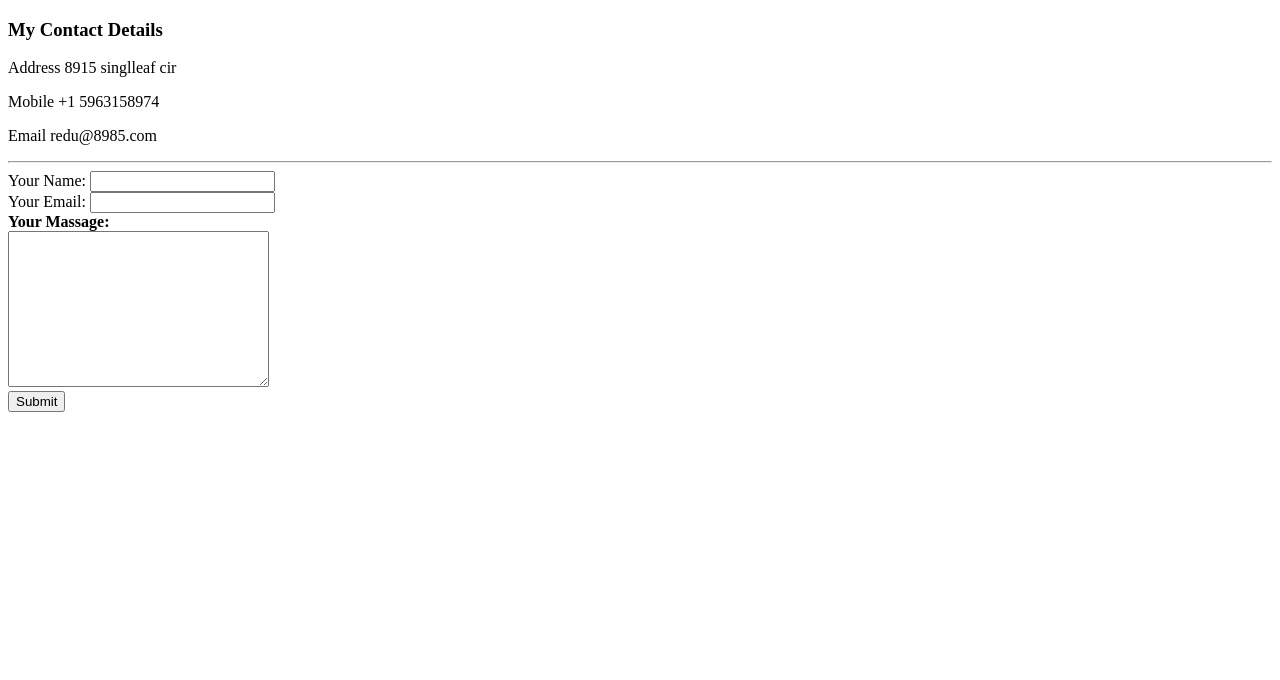
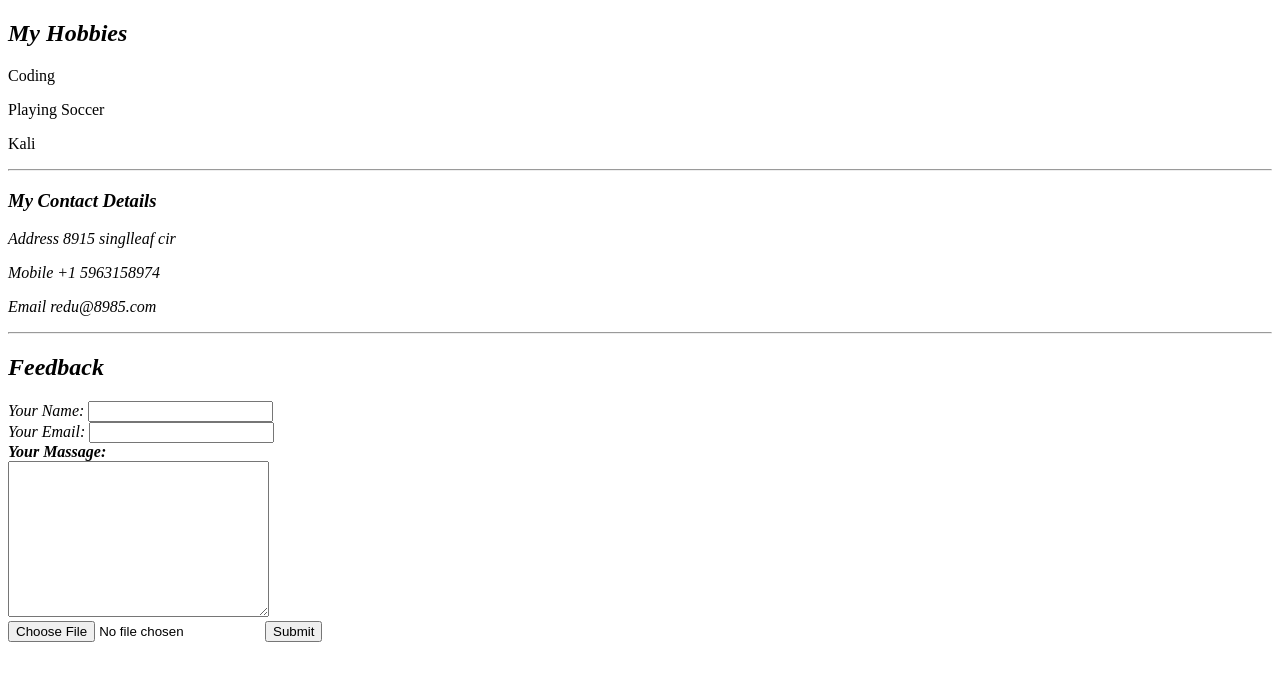
Before and after one commit to RedK21/CV, a plain HTML site: page Contact Me .html in a window 1280 px wide. Drawn offline with Linux system fonts and the light colour scheme.

Commit message:
Add files via upload

```diff
--- a/Contact Me .html
+++ b/Contact Me .html
@@ -7,11 +7,17 @@
 </head>
 
 <body>
-        <h3>My Contact Details</h3>
+        <h2><em>My Hobbies</em></h2>
+        <p>Coding</p>
+        <p>Playing Soccer</p>
+        <p>Kali</p>
+        <hr>
+    <h3><em>My Contact Details<em/></h3>
         <p>Address 8915 singlleaf cir</p>
         <p>Mobile +1 5963158974</p>
         <p>Email redu@8985.com</p>
         <hr>
+        <h2><em>Feedback</em></h2>
 <form action="mailto:bizu@gmail.com" method="post" enctype="text/plain">
         <label for="name">Your Name: </label>
         <input type="text" name="Your Name" value=""><br>
@@ -19,6 +25,7 @@
         <input type="text" name="Your Email" value=""><br>
         <label><strong>Your Massage:</strong></label><br>
         <textarea name="Your Massage" rows="10" cols="30"></textarea><br>
+        <input type="file" id="Rediat" name="Rediat" accept="image/jpeg">
         <input type="submit">
 </form>
 </body>
```
